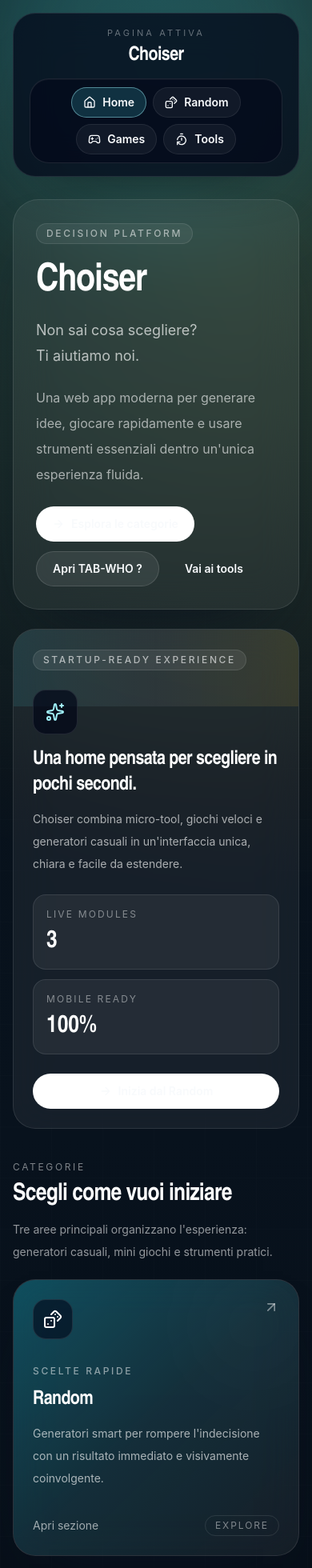
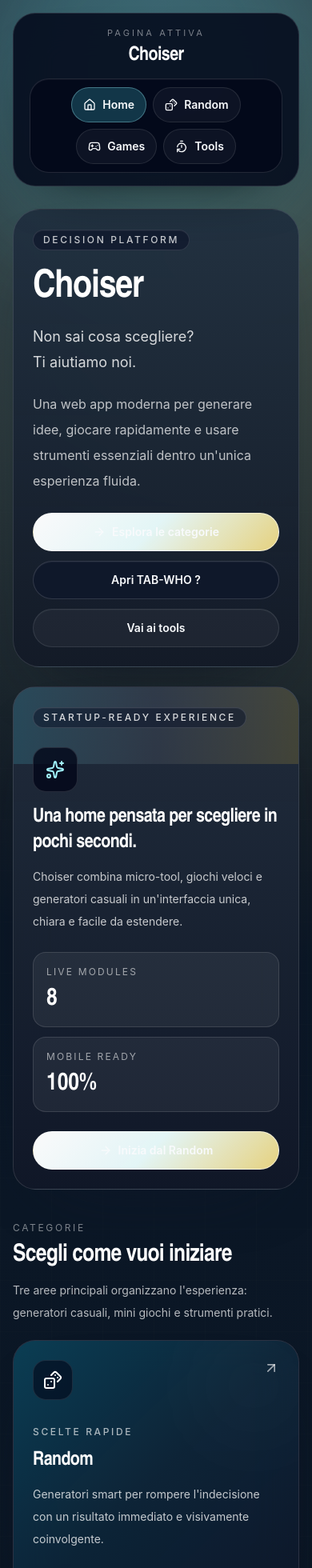
Before and after one commit to Pdor98/the-choiser, a Next.js app: page / in a window 390 px wide. Shown: the top 1960 px of the page at 80% size. Built offline with nearby package versions, Linux system fonts and the light colour scheme.

Commit message:
Improve contrast and mobile readability

```diff
--- a/src/app/page.tsx
+++ b/src/app/page.tsx
@@ -12,7 +12,7 @@ export default function HomePage() {
   return (
     <div className="space-y-10">
       <section className="grid gap-6 xl:grid-cols-[minmax(0,1.1fr)_420px] xl:items-stretch">
-        <div className="rounded-[32px] border border-white/10 bg-white/6 p-7 shadow-[0_40px_90px_-50px_rgba(8,15,30,0.95)] backdrop-blur-xl sm:p-10">
+        <div className="rounded-[34px] border border-white/12 bg-[linear-gradient(180deg,rgba(32,47,63,0.94),rgba(18,25,39,0.9))] p-6 shadow-[0_42px_90px_-54px_rgba(8,15,30,0.95)] backdrop-blur-xl sm:p-10 lg:p-12">
           <div className="space-y-6">
             <SectionBadge>Decision platform</SectionBadge>
 
@@ -20,30 +20,39 @@ export default function HomePage() {
               <h1 className="text-balance font-heading max-w-4xl text-5xl font-semibold tracking-tight text-white sm:text-6xl lg:text-7xl">
                 Choiser
               </h1>
-              <p className="text-balance max-w-2xl text-lg leading-8 text-white/68 sm:text-xl">
+              <p className="text-balance max-w-2xl text-lg leading-8 text-white/82 sm:text-xl">
                 Non sai cosa scegliere? Ti aiutiamo noi.
               </p>
-              <p className="max-w-2xl text-base leading-8 text-white/60">
+              <p className="max-w-2xl text-base leading-8 text-white/72">
                 Una web app moderna per generare idee, giocare rapidamente e
                 usare strumenti essenziali dentro un&apos;unica esperienza
                 fluida.
               </p>
             </div>
 
-            <div className="flex flex-wrap gap-3">
-              <Link href="/random" className={buttonStyles({})}>
+            <div className="grid gap-3 sm:flex sm:flex-wrap">
+              <Link
+                href="/random"
+                className={buttonStyles({ className: "w-full sm:w-auto" })}
+              >
                 <ArrowRight className="size-4" />
                 <span>Esplora le categorie</span>
               </Link>
               <Link
                 href="/games/tab-who"
-                className={buttonStyles({ variant: "secondary" })}
+                className={buttonStyles({
+                  variant: "secondary",
+                  className: "w-full sm:w-auto",
+                })}
               >
                 <span>Apri TAB-WHO ?</span>
               </Link>
               <Link
                 href="/tools"
-                className={buttonStyles({ variant: "ghost" })}
+                className={buttonStyles({
+                  variant: "ghost",
+                  className: "w-full sm:w-auto",
+                })}
               >
                 <span>Vai ai tools</span>
               </Link>
@@ -64,7 +73,7 @@ export default function HomePage() {
             Scegli come vuoi iniziare
           </h2>
         </div>
-          <p className="max-w-2xl text-sm leading-7 text-white/56">
+          <p className="max-w-2xl text-sm leading-7 text-white/70">
             Tre aree principali organizzano l&apos;esperienza: generatori
             casuali, mini giochi e strumenti pratici.
           </p>
--- a/src/components/home/category-card.tsx
+++ b/src/components/home/category-card.tsx
@@ -24,9 +24,9 @@ export function CategoryCard({
 }: CategoryCardProps) {
   return (
     <Link href={href} className="group h-full">
-      <Card className="relative flex h-full flex-col justify-between overflow-hidden p-6 shadow-[0_30px_70px_-45px_rgba(15,23,42,0.95)] transition duration-500 hover:-translate-y-1.5 hover:border-white/18 hover:bg-white/8">
+      <Card className="relative flex h-full flex-col justify-between overflow-hidden border-white/12 bg-slate-900/80 p-6 shadow-[0_35px_80px_-52px_rgba(15,23,42,0.95)] transition duration-500 hover:-translate-y-1.5 hover:border-white/20 hover:bg-slate-900/90">
         <div
-          className={`pointer-events-none absolute inset-0 bg-gradient-to-br ${accentClassName} opacity-90 transition duration-500 group-hover:opacity-100`}
+          className={`pointer-events-none absolute inset-0 bg-gradient-to-br ${accentClassName} opacity-70 transition duration-500 group-hover:opacity-85`}
         />
         <div className="pointer-events-none absolute right-0 top-0 h-28 w-28 rounded-full bg-white/6 blur-3xl transition duration-500 group-hover:scale-110" />
 
@@ -35,23 +35,23 @@ export function CategoryCard({
             <div className="rounded-2xl border border-white/10 bg-slate-950/60 p-3 text-white shadow-[0_18px_40px_-28px_rgba(255,255,255,0.3)]">
               <Icon className="size-6" />
             </div>
-            <ArrowUpRight className="size-5 text-white/45 transition duration-300 group-hover:translate-x-0.5 group-hover:-translate-y-0.5 group-hover:text-white" />
+            <ArrowUpRight className="size-5 text-white/60 transition duration-300 group-hover:translate-x-0.5 group-hover:-translate-y-0.5 group-hover:text-white" />
           </div>
 
           <div className="space-y-3">
-            <p className="text-xs font-medium uppercase tracking-[0.22em] text-white/52">
+            <p className="text-xs font-medium uppercase tracking-[0.22em] text-white/66">
               {eyebrow}
             </p>
             <h2 className="font-heading text-2xl font-semibold tracking-tight text-white">
               {title}
             </h2>
-            <p className="text-sm leading-7 text-white/64">{description}</p>
+            <p className="text-sm leading-7 text-white/76">{description}</p>
           </div>
         </div>
 
-        <div className="relative mt-8 flex items-center justify-between text-sm text-white/60">
+        <div className="relative mt-8 flex items-center justify-between text-sm text-white/78">
           <span>Apri sezione</span>
-          <span className="rounded-full border border-white/10 px-3 py-1 text-xs uppercase tracking-[0.16em] text-white/46">
+          <span className="rounded-full border border-white/12 bg-white/[0.05] px-3 py-1 text-xs uppercase tracking-[0.16em] text-white/72">
             Explore
           </span>
         </div>
--- a/src/components/home/highlight-card.tsx
+++ b/src/components/home/highlight-card.tsx
@@ -14,16 +14,16 @@ export function HighlightCard({
   icon: Icon,
 }: HighlightCardProps) {
   return (
-    <Card className="h-full p-5">
+    <Card className="h-full border-white/12 bg-slate-900/76 p-5">
       <div className="space-y-4">
-        <div className="flex size-12 items-center justify-center rounded-2xl border border-white/10 bg-white/8 text-white">
+        <div className="flex size-12 items-center justify-center rounded-2xl border border-white/12 bg-white/[0.06] text-white">
           <Icon className="size-5" />
         </div>
         <div className="space-y-2">
           <h3 className="font-heading text-lg font-semibold text-white">
             {title}
           </h3>
-          <p className="text-sm leading-7 text-white/62">{description}</p>
+          <p className="text-sm leading-7 text-white/76">{description}</p>
         </div>
       </div>
     </Card>
--- a/src/components/home/home-hero-panel.tsx
+++ b/src/components/home/home-hero-panel.tsx
@@ -7,15 +7,15 @@ import { SectionBadge } from "@/components/ui/section-badge";
 
 export function HomeHeroPanel() {
   return (
-    <Card className="relative overflow-hidden p-6 sm:p-7">
-      <div className="pointer-events-none absolute inset-x-0 top-0 h-24 bg-gradient-to-r from-cyan-300/10 via-white/6 to-amber-300/10" />
+    <Card className="relative overflow-hidden border-white/12 bg-[linear-gradient(180deg,rgba(34,46,61,0.92),rgba(17,24,39,0.88))] p-6 sm:p-7">
+      <div className="pointer-events-none absolute inset-x-0 top-0 h-24 bg-gradient-to-r from-cyan-300/16 via-white/7 to-amber-300/16" />
       <div className="relative space-y-6">
-        <SectionBadge className="bg-white/8 text-white/62">
+        <SectionBadge className="border-white/14 bg-slate-900/58 text-white/82">
           Startup-ready experience
         </SectionBadge>
 
         <div className="space-y-4">
-          <div className="flex size-14 items-center justify-center rounded-2xl border border-white/10 bg-slate-950/70 text-cyan-200">
+          <div className="flex size-14 items-center justify-center rounded-2xl border border-white/12 bg-slate-950/78 text-cyan-200">
             <Sparkles className="size-6" />
           </div>
 
@@ -23,7 +23,7 @@ export function HomeHeroPanel() {
             <h2 className="font-heading text-2xl font-semibold tracking-tight text-white">
               Una home pensata per scegliere in pochi secondi.
             </h2>
-            <p className="text-sm leading-7 text-white/64">
+            <p className="text-sm leading-7 text-white/76">
               Choiser combina micro-tool, giochi veloci e generatori casuali in
               un&apos;interfaccia unica, chiara e facile da estendere.
             </p>
@@ -31,16 +31,16 @@ export function HomeHeroPanel() {
         </div>
 
         <div className="grid gap-3 sm:grid-cols-2">
-          <div className="rounded-2xl border border-white/10 bg-white/6 p-4">
-            <p className="text-xs uppercase tracking-[0.18em] text-white/45">
+          <div className="rounded-2xl border border-white/12 bg-white/[0.06] p-4">
+            <p className="text-xs uppercase tracking-[0.18em] text-white/58">
               Live modules
             </p>
             <p className="mt-2 font-heading text-3xl font-semibold text-white">
-              3
+              8
             </p>
           </div>
-          <div className="rounded-2xl border border-white/10 bg-white/6 p-4">
-            <p className="text-xs uppercase tracking-[0.18em] text-white/45">
+          <div className="rounded-2xl border border-white/12 bg-white/[0.06] p-4">
+            <p className="text-xs uppercase tracking-[0.18em] text-white/58">
               Mobile ready
             </p>
             <p className="mt-2 font-heading text-3xl font-semibold text-white">
--- a/src/components/layout/app-shell.tsx
+++ b/src/components/layout/app-shell.tsx
@@ -8,10 +8,10 @@ type AppShellProps = {
 
 export function AppShell({ children }: AppShellProps) {
   return (
-    <div className="relative min-h-screen overflow-hidden bg-[radial-gradient(circle_at_top,_rgba(34,211,238,0.18),_transparent_28%),radial-gradient(circle_at_80%_10%,_rgba(251,191,36,0.14),_transparent_24%),linear-gradient(180deg,_#061018_0%,_#08121d_40%,_#04070d_100%)]">
-      <div className="pointer-events-none absolute inset-0 bg-[linear-gradient(to_right,rgba(255,255,255,0.03)_1px,transparent_1px),linear-gradient(to_bottom,rgba(255,255,255,0.03)_1px,transparent_1px)] bg-[size:64px_64px] [mask-image:radial-gradient(circle_at_center,black_45%,transparent_90%)] opacity-30" />
-      <div className="pointer-events-none absolute left-1/2 top-[-10rem] h-[28rem] w-[28rem] -translate-x-1/2 rounded-full bg-cyan-300/12 blur-3xl" />
-      <div className="pointer-events-none absolute bottom-[-14rem] right-[-10rem] h-[28rem] w-[28rem] rounded-full bg-amber-300/10 blur-3xl" />
+    <div className="relative min-h-screen overflow-hidden bg-[radial-gradient(circle_at_top,_rgba(125,211,252,0.24),_transparent_28%),radial-gradient(circle_at_82%_10%,_rgba(252,211,77,0.18),_transparent_26%),linear-gradient(180deg,_#091321_0%,_#0b1726_42%,_#07101a_100%)]">
+      <div className="pointer-events-none absolute inset-0 bg-[linear-gradient(to_right,rgba(255,255,255,0.035)_1px,transparent_1px),linear-gradient(to_bottom,rgba(255,255,255,0.035)_1px,transparent_1px)] bg-[size:64px_64px] [mask-image:radial-gradient(circle_at_center,black_48%,transparent_92%)] opacity-24" />
+      <div className="pointer-events-none absolute left-1/2 top-[-9rem] h-[30rem] w-[30rem] -translate-x-1/2 rounded-full bg-cyan-300/14 blur-3xl" />
+      <div className="pointer-events-none absolute bottom-[-14rem] right-[-9rem] h-[28rem] w-[28rem] rounded-full bg-amber-300/12 blur-3xl" />
 
       <div className="relative mx-auto flex min-h-screen w-full max-w-7xl flex-col gap-6 px-4 py-4 sm:gap-8 sm:px-6 sm:py-6 lg:px-8">
         <SiteHeader />
--- a/src/components/layout/header-quick-switch.tsx
+++ b/src/components/layout/header-quick-switch.tsx
@@ -13,7 +13,7 @@ export function HeaderQuickSwitch() {
   return (
     <div className="space-y-3">
       <div className="space-y-1 text-center">
-        <p className="text-[11px] uppercase tracking-[0.28em] text-white/38">
+        <p className="text-[11px] uppercase tracking-[0.28em] text-white/46">
           Pagina attiva
         </p>
         <h2 className="font-heading text-2xl font-semibold tracking-tight text-white sm:text-3xl">
@@ -21,7 +21,7 @@ export function HeaderQuickSwitch() {
         </h2>
       </div>
 
-      <div className="mx-auto flex max-w-3xl flex-wrap items-center justify-center gap-2 rounded-[24px] border border-white/10 bg-slate-950/58 p-2.5 shadow-[inset_0_1px_0_rgba(255,255,255,0.04)]">
+      <div className="mx-auto flex max-w-3xl flex-wrap items-center justify-center gap-2 rounded-[24px] border border-white/12 bg-slate-950/72 p-2.5 shadow-[inset_0_1px_0_rgba(255,255,255,0.04)]">
         {navigationLinks.map((link) => {
           const isActive = currentPage.href === link.href;
           const Icon = link.icon;
@@ -32,10 +32,10 @@ export function HeaderQuickSwitch() {
               href={link.href}
               aria-current={isActive ? "page" : undefined}
               className={cn(
-                "inline-flex items-center gap-2 rounded-full border px-3.5 py-2 text-sm font-semibold transition duration-300",
+                "inline-flex min-h-11 items-center gap-2 rounded-full border px-3.5 py-2 text-sm font-semibold transition duration-300",
                 isActive
-                  ? "border-cyan-200/45 bg-cyan-300/16 text-white shadow-[0_18px_40px_-30px_rgba(103,232,249,0.85)]"
-                  : "border-white/8 bg-white/5 text-white/68 hover:border-white/14 hover:bg-white/10 hover:text-white",
+                  ? "border-cyan-200/34 bg-cyan-300/20 text-white shadow-[0_18px_40px_-30px_rgba(103,232,249,0.8)]"
+                  : "border-white/10 bg-white/[0.045] text-white/84 hover:border-white/18 hover:bg-white/[0.08] hover:text-white",
               )}
             >
               <Icon className="size-4" />
--- a/src/components/layout/page-hero.tsx
+++ b/src/components/layout/page-hero.tsx
@@ -23,7 +23,7 @@ export function PageHero({
           <h1 className="font-heading text-balance max-w-4xl text-4xl font-semibold tracking-tight text-white sm:text-5xl lg:text-6xl">
             {title}
           </h1>
-          <p className="mx-auto max-w-3xl text-base leading-8 text-white/66 sm:text-lg">
+          <p className="mx-auto max-w-3xl text-base leading-8 text-white/76 sm:text-lg">
             {description}
           </p>
         </div>
--- a/src/components/layout/site-header.tsx
+++ b/src/components/layout/site-header.tsx
@@ -3,7 +3,7 @@ import { HeaderQuickSwitch } from "@/components/layout/header-quick-switch";
 export function SiteHeader() {
   return (
     <header className="sticky top-3 z-50 sm:top-4">
-      <div className="rounded-[28px] border border-white/10 bg-slate-950/72 px-5 py-4 shadow-[0_30px_70px_-50px_rgba(0,0,0,0.9)] backdrop-blur-xl sm:px-6">
+      <div className="rounded-[28px] border border-white/12 bg-slate-950/84 px-5 py-4 shadow-[0_30px_70px_-46px_rgba(0,0,0,0.95)] backdrop-blur-xl sm:px-6">
         <HeaderQuickSwitch />
       </div>
     </header>
--- a/src/components/ui/button.tsx
+++ b/src/components/ui/button.tsx
@@ -11,10 +11,11 @@ type ButtonProps = ButtonHTMLAttributes<HTMLButtonElement> & {
 
 const variantClasses: Record<ButtonVariant, string> = {
   primary:
-    "bg-white text-slate-950 shadow-[0_20px_50px_-24px_rgba(255,255,255,0.9)] hover:bg-slate-100",
+    "border border-white/55 bg-[linear-gradient(135deg,rgba(255,255,255,0.98),rgba(236,254,255,0.96)_48%,rgba(253,230,138,0.9))] text-slate-950 shadow-[0_24px_60px_-28px_rgba(250,204,21,0.65)] hover:-translate-y-0.5 hover:brightness-[1.02] hover:shadow-[0_28px_70px_-28px_rgba(255,255,255,0.8)] [&>*]:text-slate-950",
   secondary:
-    "border border-white/12 bg-white/8 text-white hover:bg-white/12",
-  ghost: "text-white/72 hover:bg-white/8 hover:text-white",
+    "border border-white/14 bg-slate-900/76 text-white/92 shadow-[inset_0_1px_0_rgba(255,255,255,0.05)] hover:-translate-y-0.5 hover:border-cyan-200/28 hover:bg-slate-800/90 hover:text-white",
+  ghost:
+    "border border-white/10 bg-white/[0.045] text-white/88 shadow-[inset_0_1px_0_rgba(255,255,255,0.03)] hover:-translate-y-0.5 hover:border-white/18 hover:bg-white/[0.08] hover:text-white",
 };
 
 export function buttonStyles({
@@ -25,7 +26,7 @@ export function buttonStyles({
   className?: string;
 }) {
   return cn(
-    "inline-flex min-h-11 items-center justify-center gap-2 rounded-full px-5 text-sm font-semibold transition duration-300 ease-out disabled:cursor-not-allowed disabled:opacity-50",
+    "inline-flex min-h-12 touch-manipulation items-center justify-center gap-2 rounded-full px-5 text-sm font-semibold leading-none whitespace-nowrap transition duration-300 ease-out focus-visible:outline-none focus-visible:ring-2 focus-visible:ring-cyan-200/70 disabled:cursor-not-allowed disabled:opacity-50 [&>svg]:shrink-0 [&>svg]:text-current [&>span]:text-current",
     variantClasses[variant],
     className,
   );
--- a/src/components/ui/card.tsx
+++ b/src/components/ui/card.tsx
@@ -6,7 +6,7 @@ export function Card({ className, ...props }: HTMLAttributes<HTMLDivElement>) {
   return (
     <div
       className={cn(
-        "rounded-[28px] border border-white/10 bg-white/6 backdrop-blur-xl",
+        "rounded-[28px] border border-white/12 bg-slate-900/76 shadow-[0_35px_90px_-60px_rgba(15,23,42,0.92)] backdrop-blur-xl",
         className,
       )}
       {...props}
--- a/src/components/ui/section-badge.tsx
+++ b/src/components/ui/section-badge.tsx
@@ -9,7 +9,7 @@ export function SectionBadge({
   return (
     <div
       className={cn(
-        "inline-flex items-center rounded-full border border-white/10 bg-white/6 px-3 py-1 text-xs font-medium uppercase tracking-[0.22em] text-white/55",
+        "inline-flex items-center rounded-full border border-white/12 bg-slate-900/72 px-3 py-1 text-xs font-medium uppercase tracking-[0.22em] text-white/76 shadow-[inset_0_1px_0_rgba(255,255,255,0.04)]",
         className,
       )}
       {...props}
```
Also changed, not shown: 50 other files (tests, documents, lock files or other folders). Lines whose indentation alone changed are shown as unchanged.
